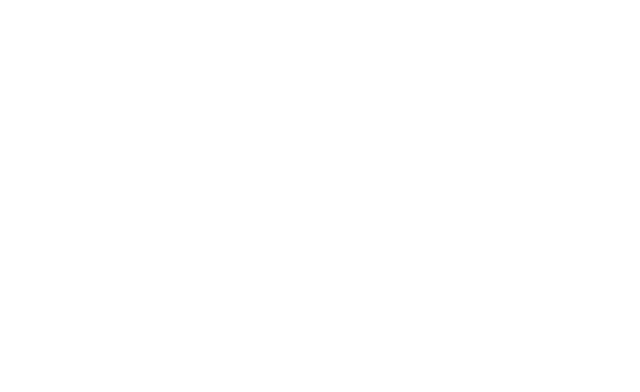
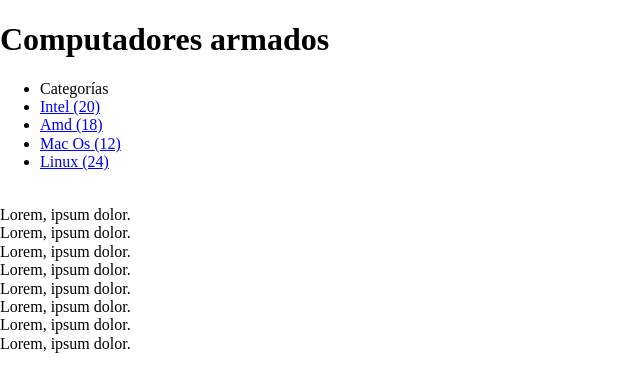
Before and after one commit to FernandoLorca/desafio-grid, a plain HTML site: page index.html in a window 1280 px wide. Shown: the whole page, without its empty margins (0-640 px from the left). Drawn offline with Linux system fonts and the light colour scheme.

Commit message:
adding html structure

```diff
--- a/index.html
+++ b/index.html
@@ -14,5 +14,43 @@
     <link rel="stylesheet" href="./assets/css/style.css" />
     <title>Desafío grid - Ecommerce</title>
   </head>
-  <body></body>
+  <body>
+    <header>
+      <h1>Computadores armados</h1>
+    </header>
+    <main>
+      <aside>
+        <ul>
+          <li>Categorías</li>
+          <li>
+            <a href="#">Intel <span>(20)</span></a>
+          </li>
+          <li>
+            <a href="#">Amd <span>(18)</span></a>
+          </li>
+          <li>
+            <a href="#">Mac Os <span>(12)</span></a>
+          </li>
+          <li>
+            <a href="#">Linux <span>(24)</span></a>
+          </li>
+        </ul>
+      </aside>
+      <div class="productsWrapper">
+        <div class="productsWrapper__products">
+          <div class="productsWrapper__products-imgWrapper">
+            <img src="" alt="" />
+          </div>
+        </div>
+        <div class="productsWrapper__products">Lorem, ipsum dolor.</div>
+        <div class="productsWrapper__products">Lorem, ipsum dolor.</div>
+        <div class="productsWrapper__products">Lorem, ipsum dolor.</div>
+        <div class="productsWrapper__products">Lorem, ipsum dolor.</div>
+        <div class="productsWrapper__products">Lorem, ipsum dolor.</div>
+        <div class="productsWrapper__products">Lorem, ipsum dolor.</div>
+        <div class="productsWrapper__products">Lorem, ipsum dolor.</div>
+        <div class="productsWrapper__products">Lorem, ipsum dolor.</div>
+      </div>
+    </main>
+  </body>
 </html>
```
